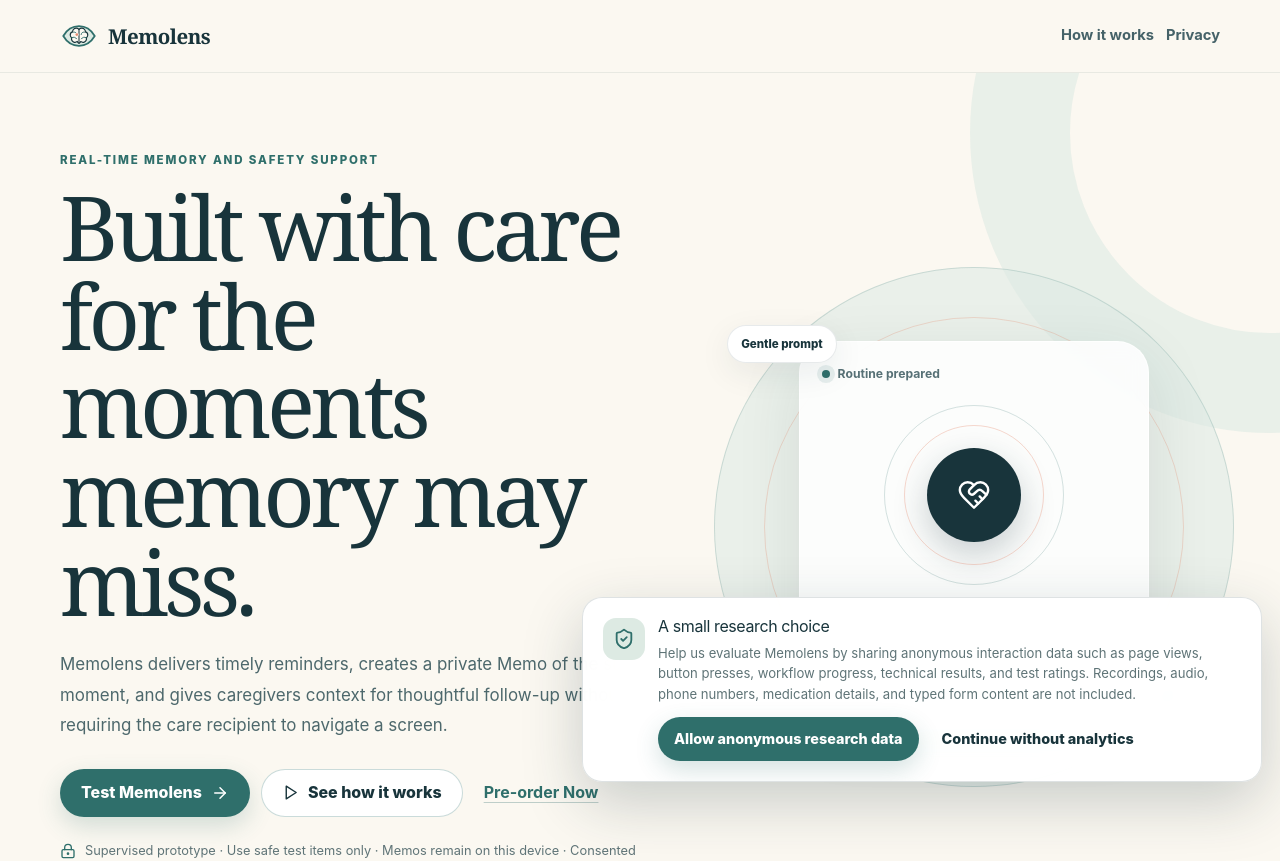
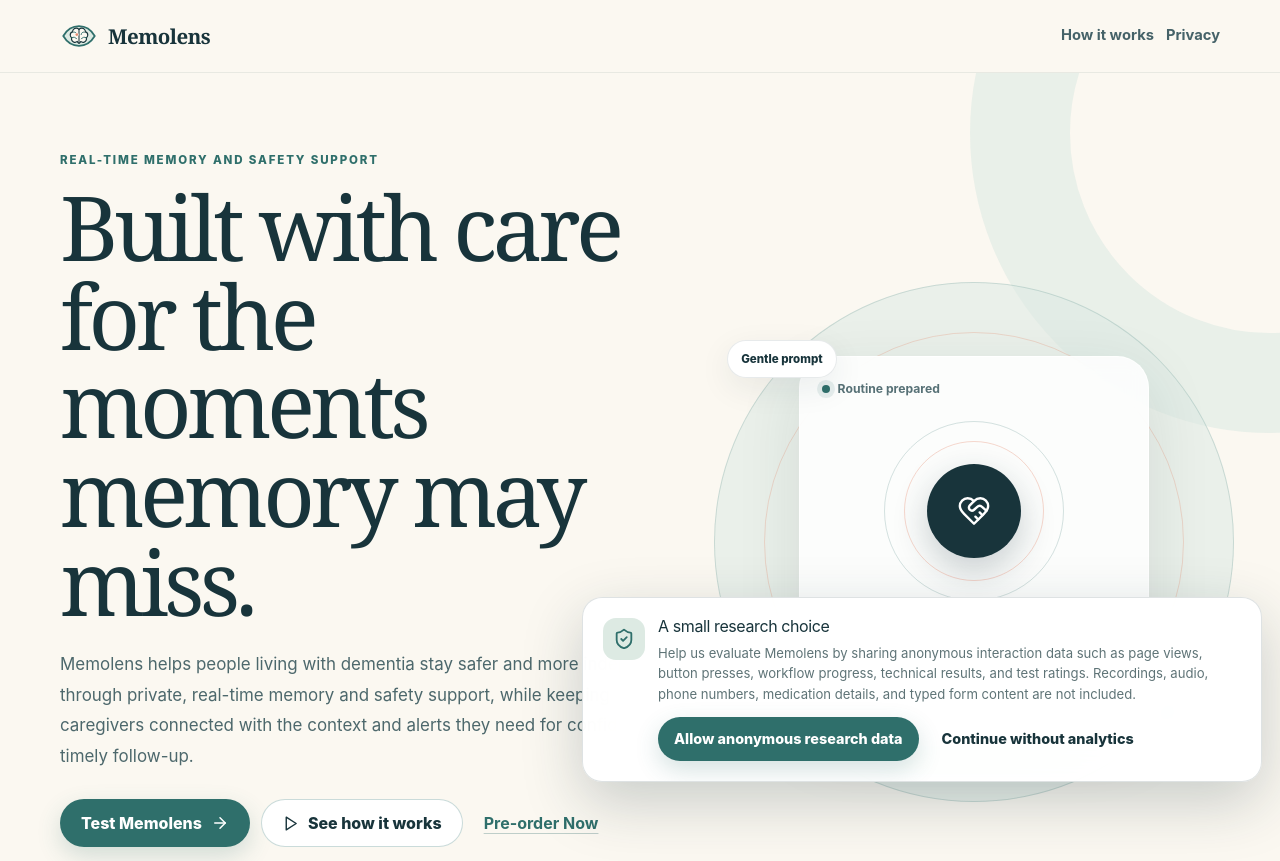
Before and after one commit to DrSanei/memolens, a React (Vite) app: page / in a window 1280 px wide. Shown: the top 861 px of the page. Built offline with nearby package versions, Linux system fonts and the light colour scheme.

Commit message:
Fix CI configuration and refine landing value proposition

```diff
--- a/eslint.config.mjs
+++ b/eslint.config.mjs
@@ -16,7 +16,7 @@ export default defineConfig([
   js.configs.recommended,
   ...tseslint.configs.recommended,
   {
-    files: ["src/**/*.{ts,tsx}", "tests/**/*.{ts,tsx}", "scripts/**/*.mjs"],
+    files: ["src/**/*.{ts,tsx}", "tests/**/*.{ts,tsx}", "scripts/**/*.mjs", "api/**/*.mjs"],
     languageOptions: {
       ecmaVersion: 2023,
       globals: { ...globals.browser, ...globals.node },
--- a/src/routes/Landing.tsx
+++ b/src/routes/Landing.tsx
@@ -107,9 +107,7 @@ export function LandingPage() {
               <p className="eyebrow">Real-time memory and safety support</p>
               <h1>Built with care for the moments memory may miss.</h1>
               <p className="hero-body">
-              Memolens delivers timely reminders, creates a private Memo of the support
-              moment, and gives caregivers context for thoughtful follow-up without
-              requiring the care recipient to navigate a screen.
+              Memolens helps people living with dementia stay safer and more independent through private, real-time memory and safety support, while keeping caregivers connected with the context and alerts they need for confident, timely follow-up.
             </p>
               <div className="hero-actions">
                 <button
```
